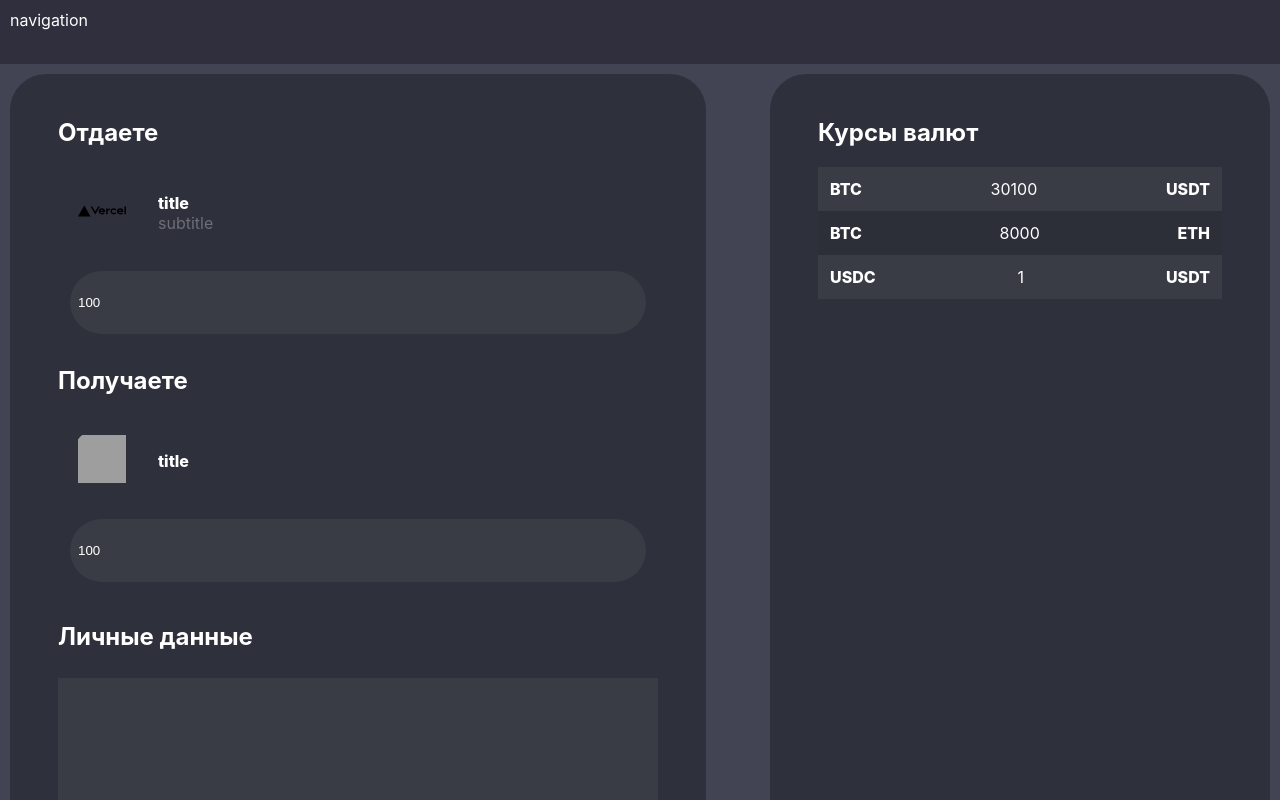
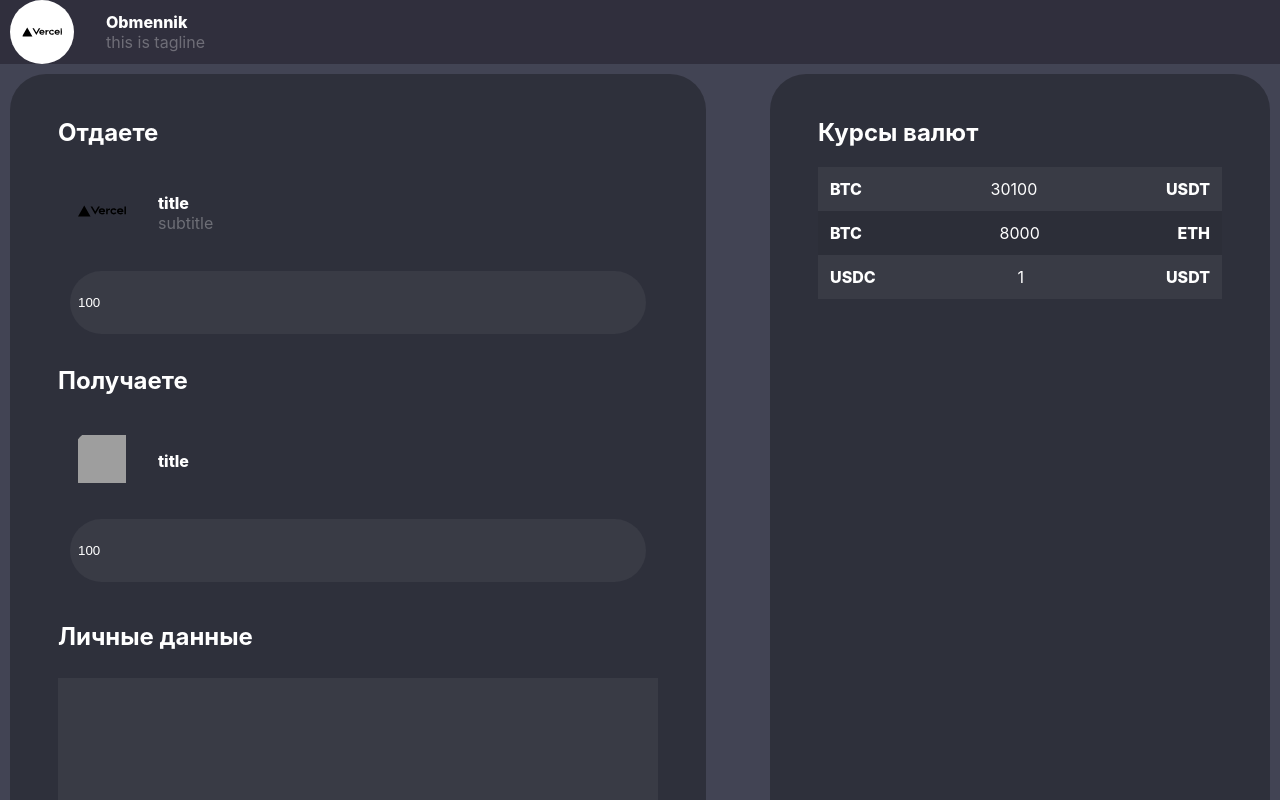
Before and after one commit to niktverd/change, a Next.js app: page / in a window 1280 px wide. Shown: the top 800 px of the page. Built offline with nearby package versions, Linux system fonts and the light colour scheme; grey boxes are pictures that could not be loaded.

Commit message:
fixup! fixup! init

```diff
--- /dev/null
+++ b/public/content/general.json
@@ -0,0 +1,7 @@
+{
+    "name": "Obmennik",
+    "email": "email@email.com",
+    "telegram": "@telegram",
+    "logo": "/vercel.svg",
+    "tag": "this is tagline"
+}
--- a/src/containers/MainPage/MainPage.module.css
+++ b/src/containers/MainPage/MainPage.module.css
@@ -11,16 +11,6 @@
 .content {
     width: 100%;
     padding: 10px;
-}
-
-.navigation {
-    width: 100%;
-    height: 64px;
-
-    padding: 10px;
-
-    color: #FFF;
-    background-color: rgb(44 42 56 / 80%);
 }
 
 .layout {
--- a/src/containers/MainPage/MainPage.tsx
+++ b/src/containers/MainPage/MainPage.tsx
@@ -3,12 +3,16 @@ import { PropsWithChildren, useCallback, useState } from 'react';
 import fromCurrencies from 'public/content/fromCurrencies.json';
 import toCurrencies from 'public/content/toCurrencies.json';
 import crosses from 'public/content/crosses.json';
+import general from 'public/content/general.json';
 import styles from './MainPage.module.css';
+import navStyles from './Navigation.module.css';
 import { Selector, SelectorItemType } from 'src/components/Selector/Selector';
 import { Input } from 'src/components/Input/Input';
 import { FieldContainer } from '../FieldContainer/FieldContainer';
 import { PersonalForm } from 'src/components/forms/PersonalForm/PersonalForm';
 import { Ticker } from 'src/components/Ticker/Ticker';
+import { Image } from 'src/components/Image/Image';
+import clsx from 'clsx';
 
 type MainPageProps = {
     hideNavigation?: boolean;
@@ -65,7 +69,22 @@ export const MainPage: NextPage<MainPageProps> = ({
     return (
         <div className={styles.container}>
             {!hideNavigation && (
-                <div className={styles.navigation}>navigation</div>
+                <div className={clsx(navStyles.navigation)}>
+                    {general.logo && (
+                        <Image
+                            className={navStyles.logo}
+                            src={general.logo}
+                            width={64}
+                            height={64}
+                        />
+                    )}
+                    <div className={clsx(navStyles.content)}>
+                        <div className={clsx(navStyles.name)}>
+                            {general.name}
+                        </div>
+                        <div className={clsx(navStyles.tag)}>{general.tag}</div>
+                    </div>
+                </div>
             )}
             <div className={styles.content}>
                 <div className={styles.layout}>
--- /dev/null
+++ b/src/containers/MainPage/Navigation.module.css
@@ -0,0 +1,36 @@
+.navigation {
+    display: flex;
+    overflow: hidden;
+    align-items: center;
+    flex-direction: row;
+    justify-content: center;
+
+    width: 100%;
+    height: 64px;
+    padding: 10px;
+
+    color: #FFF;
+    background-color: rgb(44 42 56 / 80%);
+}
+
+.logo {
+    margin-right: var(--lg);
+    padding: var(--xs);
+
+    border-radius: 50%;
+    background-color: var(--background-color-contrast);
+}
+
+.content {
+    flex-grow: 1;
+}
+
+.name {
+    color: var(--main-color);
+
+    font-weight: 800;
+}
+
+.tag {
+    color: var(--secondary-color);
+}
--- a/styles/globals.css
+++ b/styles/globals.css
@@ -50,6 +50,7 @@ a {
     --splitter-color: rgb(124 124 124 / 10%);
     --hover-background-color: rgb(0 0 0 / 30%);
     --background-color: #424454;
+    --background-color-contrast: #FFF;
 }
 
 /* border-radius */
```
